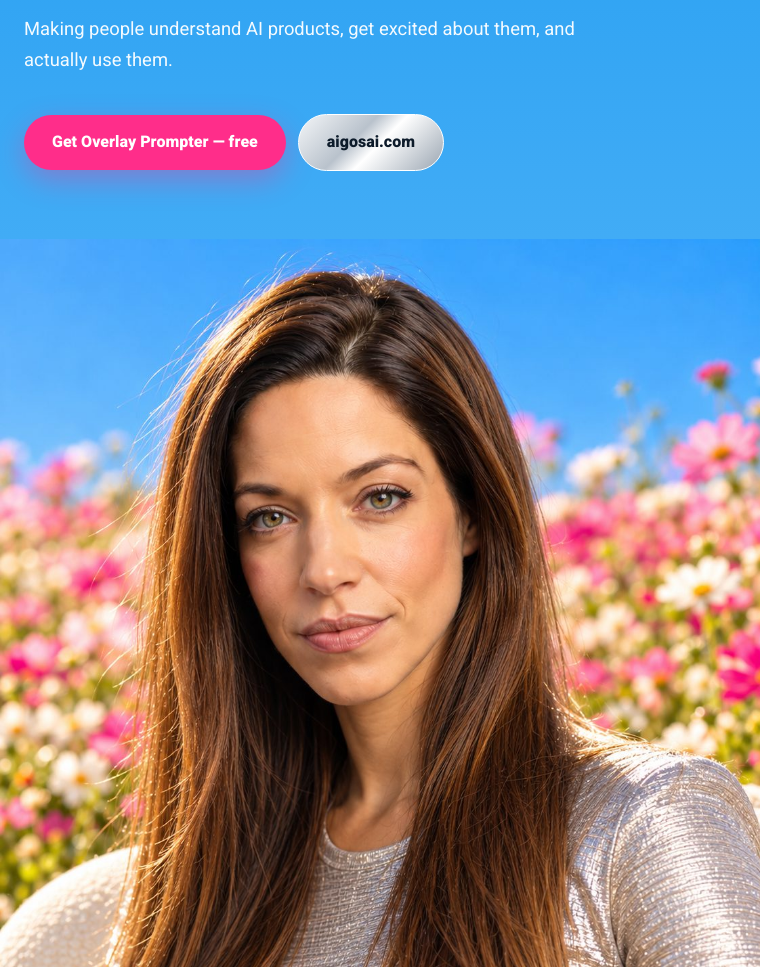
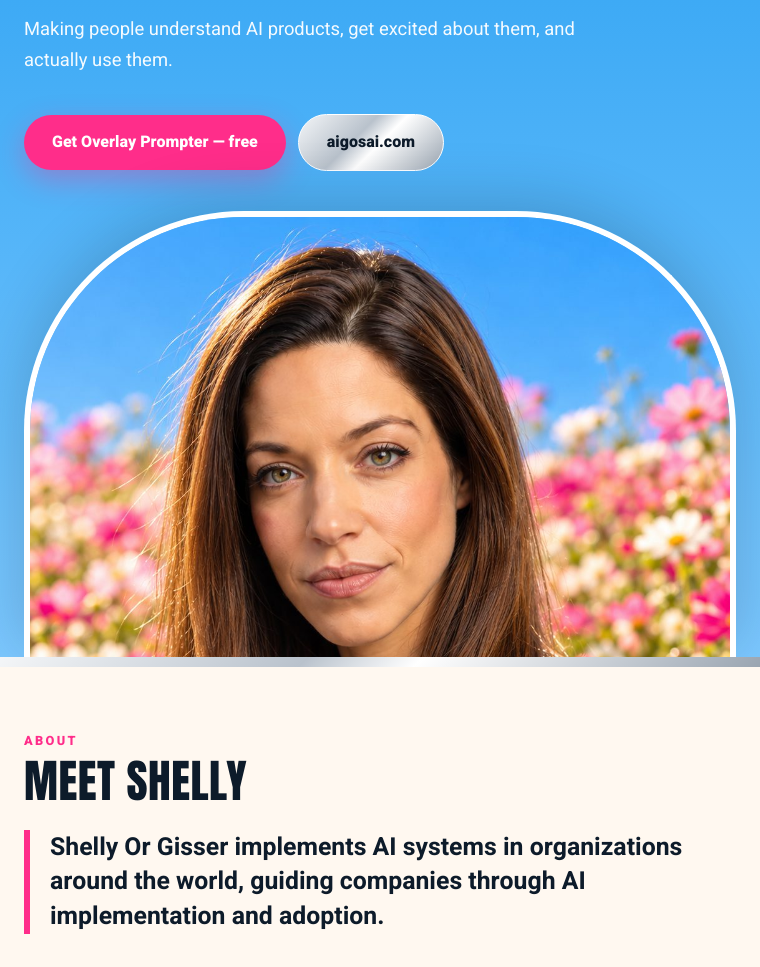
Before and after one commit to PURPLEROSA/overlay-prompter, an Electron app: page docs/index.html in a window 760 px wide. Shown: the part 333-1300 px from the top of the page. Drawn offline with Linux system fonts and the light colour scheme.

Commit message:
Restore arch hero portrait; replace illustrated demo figure with real video-call demo

```diff
--- a/docs/index.html
+++ b/docs/index.html
@@ -12,15 +12,15 @@ a{color:var(--pink)}img{display:block;max-width:100%}.w{max-width:1160px;margin:
 nav{position:absolute;top:0;left:0;right:0;z-index:5}nav .w{display:flex;justify-content:space-between;align-items:center;padding-top:22px}
 nav .logo{font-family:Anton;font-size:1.3rem;color:#fff;letter-spacing:.06em}nav a.l{color:#fff;text-decoration:none;margin-left:22px;font-weight:600;font-size:.95rem}
 .hero{background:linear-gradient(180deg,var(--sky) 0,var(--sky2) 100%);color:#fff;overflow:hidden;position:relative}
-.hero .w{display:grid;grid-template-columns:1.1fr .9fr;gap:48px;align-items:center;min-height:720px;padding-top:110px}
+.hero .w{display:grid;grid-template-columns:1.15fr .85fr;gap:30px;align-items:end;min-height:720px;padding-top:110px}
 .hero h1{font-size:clamp(4rem,10vw,9.5rem);margin:0;color:#fff;text-shadow:0 4px 0 rgba(13,27,42,.08)}
 .hero h1 span{color:var(--pink)}
 .roles{font-weight:700;font-size:1.1rem;letter-spacing:.04em;margin:22px 0 8px}.roles i{color:var(--pink);font-style:normal;padding:0 6px}
 .hero p.lead{font-size:1.15rem;max-width:560px;opacity:.95}
 .btn{display:inline-block;padding:14px 28px;border-radius:999px;font-weight:800;text-decoration:none;margin:20px 12px 0 0;transition:transform .15s}.btn:hover{transform:translateY(-2px)}
 .btn.p{background:var(--pink);color:#fff;box-shadow:0 10px 28px rgba(255,45,138,.35)}.btn.c{background:var(--chrome);color:var(--ink);border:1px solid #fff}
-.hero .txt{padding-bottom:90px}.portrait{margin-bottom:60px;box-shadow:0 30px 70px rgba(13,27,42,.28)}
-.portrait img{width:100%;height:auto}
+.hero .txt{padding-bottom:90px}.portrait{border-radius:220px 220px 0 0;overflow:hidden;border:6px solid #fff;border-bottom:0;box-shadow:0 -10px 60px rgba(13,27,42,.2)}
+.portrait img{width:100%;height:600px;object-fit:cover;object-position:center top}
 .chrome-bar{height:10px;background:var(--chrome)}
 section{padding:96px 0}.eyebrow{font-weight:800;letter-spacing:.18em;font-size:.8rem;color:var(--pink);text-transform:uppercase}
 h2{font-size:clamp(2.6rem,6vw,4.6rem);margin:8px 0 28px}
@@ -42,7 +42,7 @@ h2{font-size:clamp(2.6rem,6vw,4.6rem);margin:8px 0 28px}
 code{background:#eef6ff;padding:3px 8px;border-radius:6px;font-size:.92em}
 footer{background:var(--ink);color:#c9d6e3;padding:40px 0;text-align:center}footer a{color:#fff}footer .disp{font-size:2rem;color:#fff;margin-bottom:6px}
 @media(max-width:860px){nav a.l{display:none}.hero .w,.about .w,.prod-hero{grid-template-columns:1fr}.hero .w{min-height:0}.hero .txt{padding-bottom:10px}
-.portrait{margin:10px -24px 0;box-shadow:none}.feat{grid-template-columns:1fr}.stack{height:420px}.stack .a{height:320px}.stack .b{height:240px}section{padding:64px 0}}
+.portrait img{height:440px}.feat{grid-template-columns:1fr}.stack{height:420px}.stack .a{height:320px}.stack .b{height:240px}section{padding:64px 0}}
 </style></head><body>
 <nav><div class="w"><span class="logo">SOG</span><span><a class="l" href="#about">About</a><a class="l" href="#prompter">Overlay Prompter</a><a class="l" href="#install">Install</a><a class="l" href="https://aigosai.com">aigosai.com</a></span></div></nav>
 <header class="hero"><div class="w"><div class="txt">
@@ -73,7 +73,7 @@ footer{background:var(--ink);color:#c9d6e3;padding:40px 0;text-align:center}foot
 <div class="card"><h3>Your layout</h3>Drag, resize, font size, background opacity, mirror mode, click-through lock.</div>
 <div class="card"><h3>Hebrew & RTL ready</h3>Full right-to-left support with the Heebo font, plus English.</div>
 <div class="card"><h3>Free & private</h3>No account, no ads. Scripts stay on your device.</div></div>
-<div class="shot"><img src="assets/screenshot.png" alt="Overlay Prompter floating over another app"></div><p class="cap">The prompter floating over another app.</p></div></section>
+<div class="shot"><img src="assets/demo-call.jpg" alt="Overlay Prompter floating over a video call with Shelly Or Gisser"></div><p class="cap">Overlay Prompter floating over a video call.</p></div></section>
 <section class="install" id="install"><div class="w"><div class="eyebrow">Android 8.0+</div><h2 class="disp">Install in a minute</h2>
 <ol class="steps">
 <li>Tap <a href="https://github.com/PURPLEROSA/overlay-prompter/releases/latest/download/overlay-prompter.apk"><b>Download APK</b></a> on your phone.</li>
```
Also changed, not shown: docs/assets/demo-call.jpg (added), docs/assets/screenshot.png (deleted), screens/landing-mobile.png, 1 other file.
